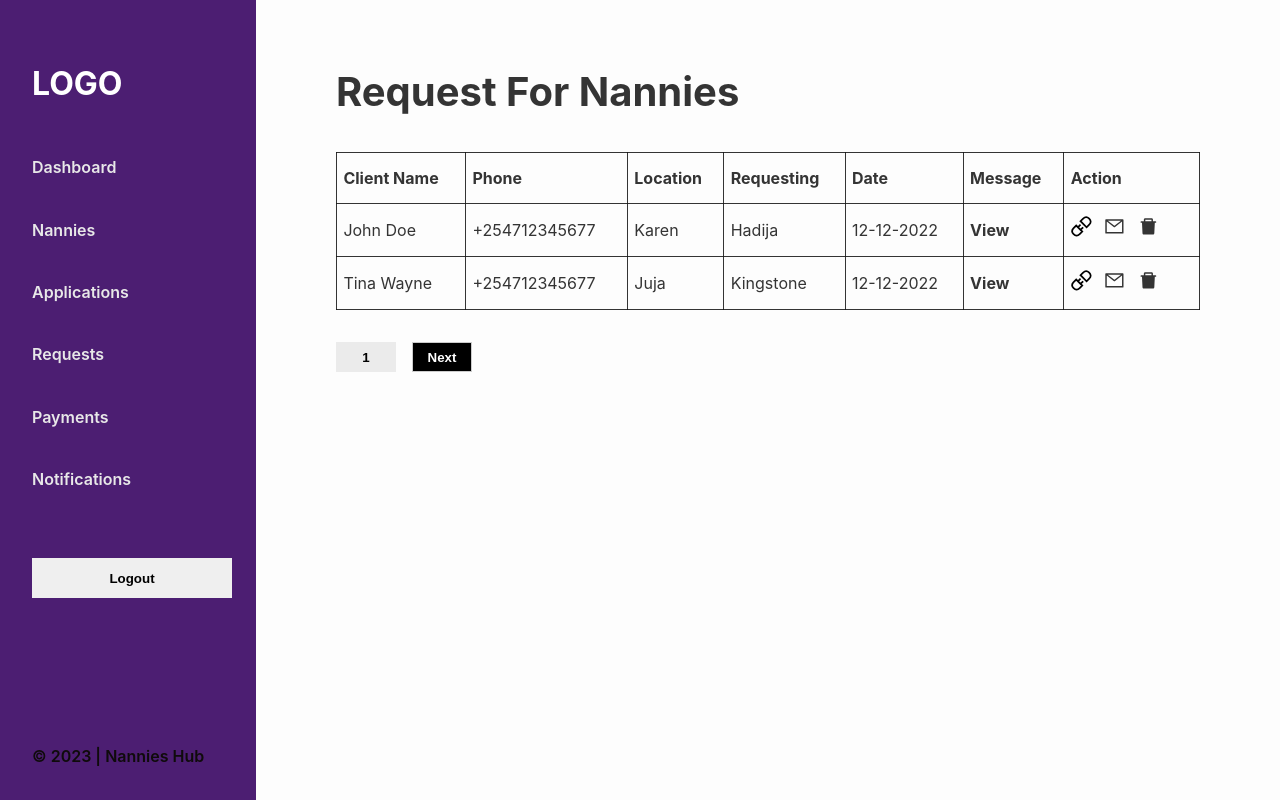
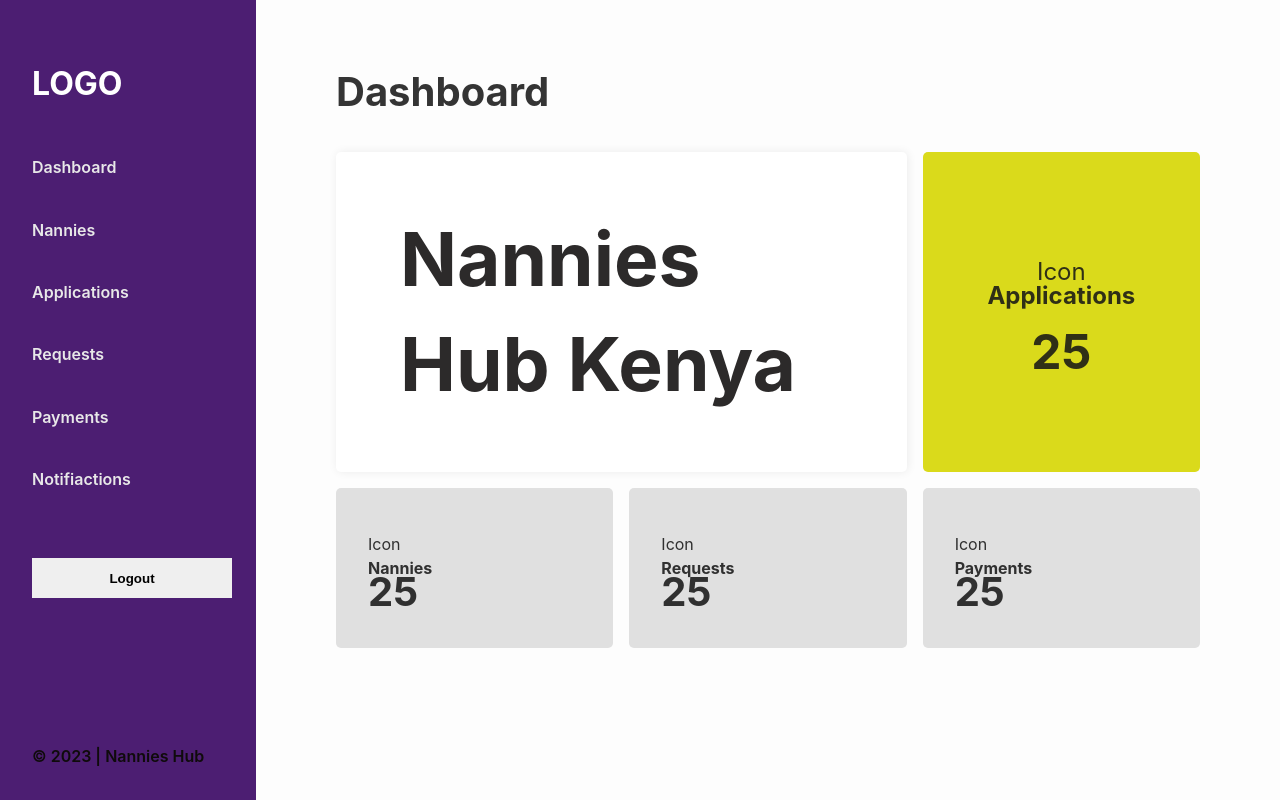
Before and after one commit to gbrowns/nannysHUB, a React (Vite) app in the folder view/: page / in a window 1280 px wide. Built offline with nearby package versions, Linux system fonts and the light colour scheme.

Commit message:
modify routing for admin dashboard

```diff
--- a/view/src/App.jsx
+++ b/view/src/App.jsx
@@ -2,21 +2,41 @@ import { useState } from 'react'
 import './App.scss'
 import SideNavigation from './components/SideNavigation'
 import AdminDashboard from './pages/AdminDashboard'
+import ApplicationDash from './pages/ApplicationDash'
+import NannyDash from './pages/NannyDash'
 import NotificationDash from './pages/NotificationDash'
 import PaymentsDash from './pages/PaymentsDash'
 import RequestsDash from './pages/RequestsDash'
+import ErrorPage from './pages/ErrorPage'
+
+import {Routes, Route} from 'react-router-dom';
 
 function App() {
+  /**
+   * TODO
+   * perfoming routing of admin pages
+   */
 
   return (
     <div className="App">
       <SideNavigation />
-      <RequestsDash />
+
+      <Routes>
+        <Route path="/" element={<AdminDashboard />} />
+        <Route path="/nanny-board" element={<NannyDash />} />
+        <Route path="/applications" element={<ApplicationDash />} />
+        <Route path="/requests" element={<RequestsDash />} />
+        <Route path="/payments" element={<PaymentsDash />} />
+        <Route path="/notifications" element={<NotificationDash />} />
+        <Route path="*" element={<ErrorPage />} />
+      </Routes>
 
       {
-        //<AdminDashboard />
+        //
         //<NotificationDash />
         //<PaymentsDash />
+        //<RequestsDash />
+        //
       }
 
     </div>
--- a/view/src/components/SideNavigation.jsx
+++ b/view/src/components/SideNavigation.jsx
@@ -1,4 +1,5 @@
 import React from 'react';
+import { Link } from 'react-router-dom'
 
 //logo
 //side navigation
@@ -9,14 +10,12 @@ function SideNavigation() {
     <div className='sidebar'>
      <h1>LOGO</h1>
 
-
-     <a href="#">Dashboard</a>
-     <a href="#">Nannies</a>
-     <a href="#">Applications</a>
-     <a href="#">Requests</a>
-     <a href="#">Payments</a>
-     <a href="#">Notifications</a>
-
+     <Link to='/'>Dashboard</Link>
+     <Link to='/nanny-board'>Nannies</Link>
+     <Link to='/applications'>Applications</Link>
+     <Link to='/requests'>Requests</Link>
+     <Link to='/payments'>Payments</Link>
+     <Link to='/notifications'>Notifiactions</Link>
 
      <button>Logout</button>
      <span>&copy; {year} | Nannies Hub </span>
--- a/view/src/main.jsx
+++ b/view/src/main.jsx
@@ -2,9 +2,12 @@ import React from 'react'
 import ReactDOM from 'react-dom/client'
 import App from './App'
 import './index.scss'
+import { BrowserRouter } from 'react-router-dom'
 
 ReactDOM.createRoot(document.getElementById('root')).render(
   <React.StrictMode>
-    <App />
+    <BrowserRouter>
+      <App />
+    </BrowserRouter>
   </React.StrictMode>,
 )
--- a/view/src/pages/ErrorPage.jsx
+++ b/view/src/pages/ErrorPage.jsx
@@ -0,0 +1,11 @@
+import React from 'react'
+
+function ErrorPage() {
+  return (
+    <div>
+     <h1>An error occured</h1>
+    </div>
+  )
+}
+
+export default ErrorPage
```
Also changed, not shown: view/src/components/Navbar.jsx (+16 -0 lines).
